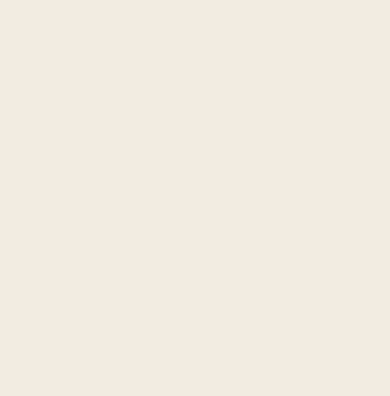
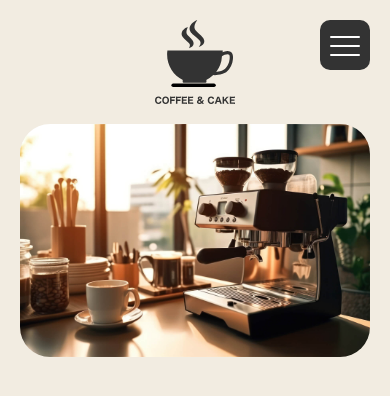
Before and after one commit to tomoroltuto/web_production_practice, a plain HTML site: page coffee_cake/index.html in a window 390 px wide. Drawn offline with nearby package versions, Linux system fonts and the light colour scheme; some packages are replaced by stand-ins of ours.

Commit message:
add:ヘッダーエリアのHTML、CSS実装

```diff
--- a/coffee_cake/css/style.css
+++ b/coffee_cake/css/style.css
@@ -1,35 +1,179 @@
 @charset "UTF-8";
 
-html{
+html {
     font-size: 100%;
 }
-body{
+
+body {
     background-color: #f2ece1;
     color: #333;
     font-family: 'Meiryo', 'Hiragino Sans', sans-serif;
 }
-img{
+
+img {
     max-width: 100%;
     vertical-align: bottom;
 }
-li{
+
+li {
     list-style: none;
 }
-a{
+
+a {
     color: #333;
     text-decoration: none;
 }
-a:hover{
+
+a:hover {
     opacity: 0.7;
 }
-iframe{
+
+iframe {
     vertical-align: bottom;
 }
 
+#header-area {
+    display: flex;
+    padding: 50px;
+    margin-bottom: 50px;
+}
+
+/* ヘッダー */
+#header-area .header {
+    max-width: 130px;
+}
+
+#header-area .header .logo {
+    margin-bottom: 50px;
+}
+
+#header-area .header .logo a {
+    display: block;
+}
+
+#header-area .header .navi .menu {
+    text-align: center;
+}
+
+#header-area .header .navi .menu li {
+    font-size: 14px;
+    margin-bottom: 30px;
+}
+
+/* メインビジュアル */
+#header-area .mainvisual {
+    width: 100%;
+    margin-left: 50px;
+    position: relative;
+}
+
+#header-area .mainvisual img {
+    width: 100%;
+    height: 500px;
+    object-fit: cover;
+    border-radius: 30px;
+}
 
 /*------------------------------------
 スマートフォン
 ------------------------------------*/
-@media screen and (max-width: 767px){
+@media screen and (max-width: 767px) {
+    #header-area {
+        flex-direction: column;
+        padding: 20px;
+        margin-bottom: 40px;
+    }
 
+    #header-area .header {
+        max-width: 100%;
+        margin-bottom: 20px;
+    }
+
+    #header-area .header .logo {
+        max-width: 80px;
+        margin: 0 auto;
+    }
+
+    #header-area .mainvisual {
+        margin-left: 0;
+    }
+
+    #header-area .mainvisual img {
+        height: auto;
+        object-fit: contain;
+    }
+
+    #header-area .header .hamburger {
+        width: 50px;
+        height: 50px;
+        background-color: #333;
+        border-radius: 10px;
+        cursor: pointer;
+        position: fixed;
+        top: 20px;
+        right: 20px;
+        z-index: 20;
+    }
+
+    #header-area .header .hamburger span {
+        width: 30px;
+        height: 2px;
+        background-color: #fff;
+        border-radius: 1px;
+        display: inline-block;
+        position: absolute;
+        left: 10px;
+        transition: all 0.4s;
+    }
+
+    #header-area .header .hamburger span:nth-of-type(1) {
+        top: 16px;
+    }
+
+    #header-area .header .hamburger span:nth-of-type(2) {
+        top: 25px;
+    }
+
+    #header-area .header .hamburger span:nth-of-type(3) {
+        top: 34px;
+    }
+
+    #header-area .header .navi {
+        width: 100%;
+        height: 100vh;
+        background-color: #fff;
+        position: fixed;
+        top: 0;
+        left: 0;
+        z-index: 10;
+        opacity: 0;
+        visibility: hidden;
+    }
+
+    #header-area .header .navi .menu {
+        width: 100%;
+        height: 100vh;
+        padding: 80px 0;
+        overflow: auto;
+    }
+
+    #header-area .header .navi.active {
+        opacity: 1;
+        visibility: visible;
+        transition: all 0.6s;
+    }
+
+    #header-area .header .hamburger.active span:nth-of-type(1) {
+        top: 24px;
+        transform: rotate(-45deg);
+    }
+
+    #header-area .header .hamburger.active span:nth-of-type(2) {
+        opacity: 0;
+    }
+
+    #header-area .header .hamburger.active span:nth-of-type(3) {
+        top: 24px;
+        transform: rotate(45deg);
+    }
 }
--- a/coffee_cake/index.html
+++ b/coffee_cake/index.html
@@ -14,5 +14,32 @@
     <script src="http://ajax.googleapis.com/ajax/libs/jquery/3.7.1/jquery.min.js"></script>
     <script src="js/main.js"></script>
   </head>
-  <body></body>
+  <body>
+    <div id="header-area">
+        <header class="header">
+            <h1 class="logo">
+                <a href="index.html">
+                    <img src="img/common/logo.svg" alt="COFFEE & CAKE">
+                </a>
+            </h1>
+            <div class="hamburger">
+                <span></span>
+                <span></span>
+                <span></span>
+            </div>
+            <nav class="navi">
+                <ul class="menu">
+                    <li><a href="index.html">トップ</a></li>
+                    <li><a href="concept.html">コンセプト</a></li>
+                    <li><a href="#menu">メニュー</a></li>
+                    <li><a href="blog.html">ブログ</a></li>
+                    <li><a href="#access">アクセス</a></li>
+                </ul>
+            </nav>
+        </header>
+        <div class="mainvisual">
+            <img src="img/top/mainvisual.jpg" alt="">
+        </div>
+    </div>
+  </body>
 </html>
--- a/coffee_cake/js/main.js
+++ b/coffee_cake/js/main.js
@@ -0,0 +1,11 @@
+$(function(){
+    $(".hamburger").click(function(){
+        $(this).toggleClass("active");
+        $(".header .navi").toggleClass("active");
+    });
+
+    $(".navi a").click(function(){
+        $(".hamburger").removeClass("active");
+        $(".header .navi").removeClass("active");
+    });
+});
```
